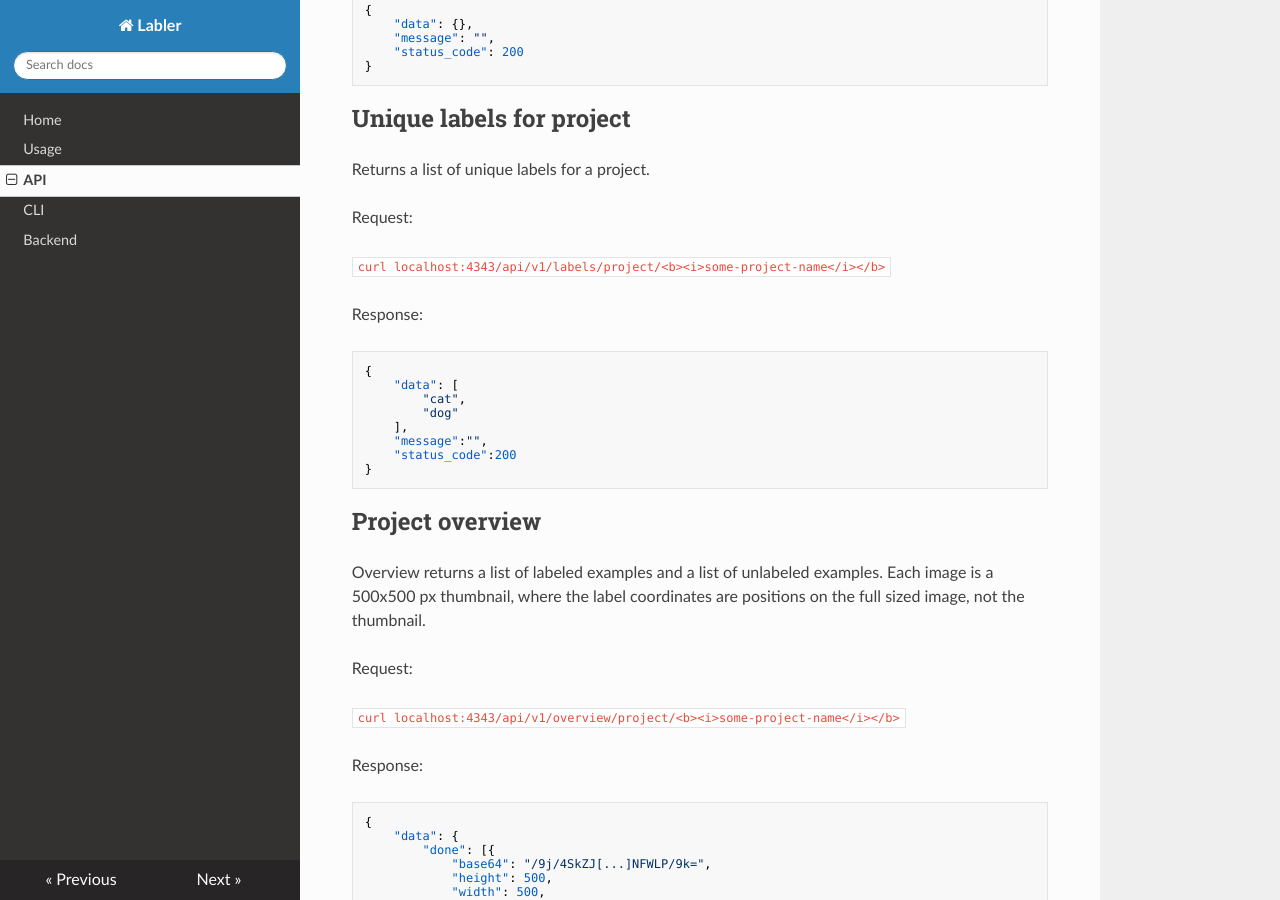
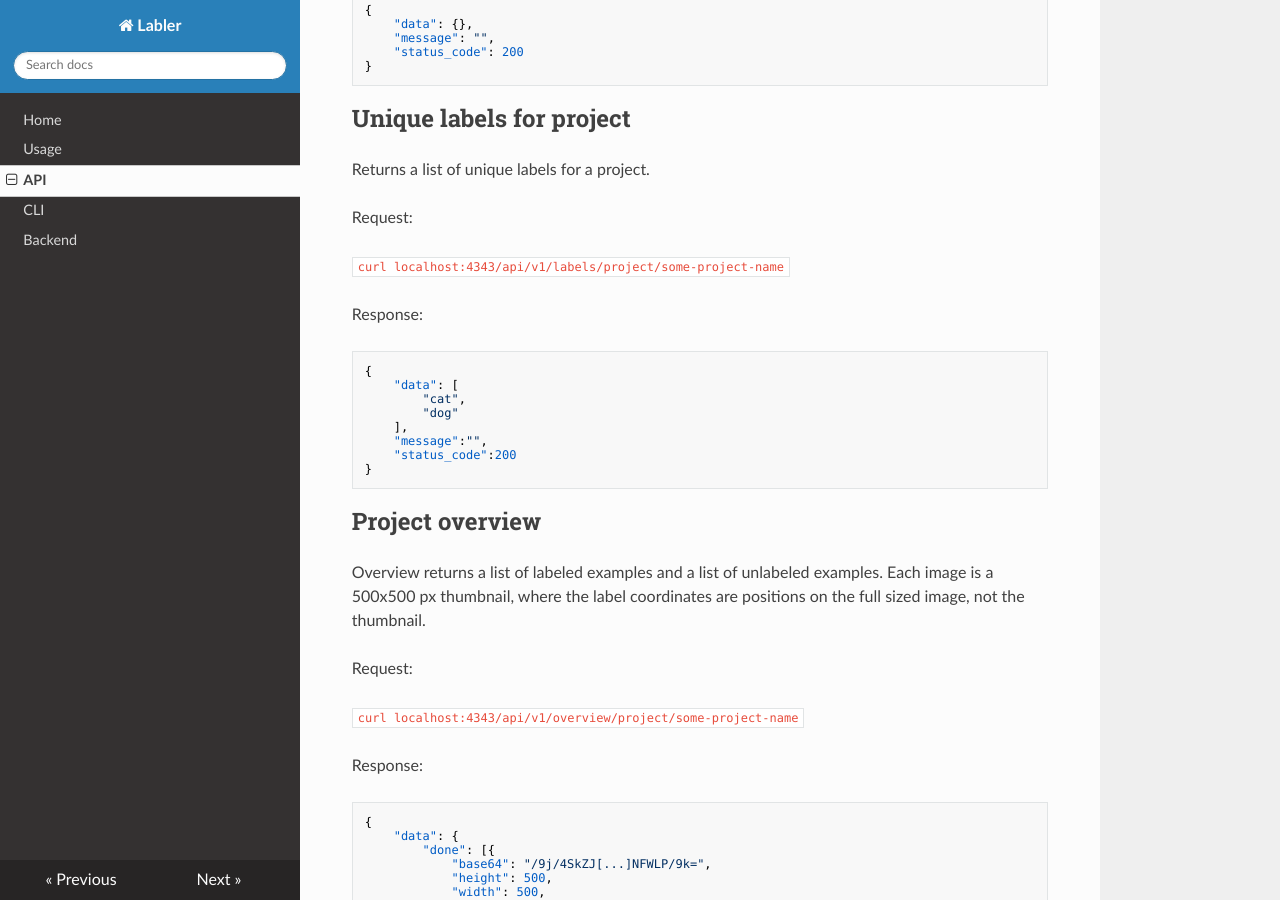
Before and after one commit to thenetcircle/coop-labler, an MkDocs documentation site: the page built from docs/md/api.md, in a window 1280 px wide and 900 px high, scrolled down 2262 px. Built offline with MkDocs 1.6.1, drawn with Linux system fonts in a browser that asks for light colours; nearby versions of some CDN libraries; some of the changed text lies outside the part shown.

Commit message:
remove html codes in code block

```diff
--- a/docs/md/api.md
+++ b/docs/md/api.md
@@ -31,7 +31,7 @@ will be returned (if there are any remaining unclaimed examples).
 
 Request:
 
-<code>curl localhost:4343/api/v1/claim/project/<b><i>some-project-name</i></b>/user/<b><i>a-user</i></b></code>
+<code>curl localhost:4343/api/v1/claim/project/some-project-name/user/<b><i>a-user</i></b></code>
 
 Response:
 
@@ -134,7 +134,7 @@ Returns a list of unique labels for a project.
 
 Request:
 
-`curl localhost:4343/api/v1/labels/project/<b><i>some-project-name</i></b>`
+`curl localhost:4343/api/v1/labels/project/some-project-name`
 
 Response:
 
@@ -156,7 +156,7 @@ thumbnail, where the label coordinates are positions on the full sized image, no
 
 Request:
 
-`curl localhost:4343/api/v1/overview/project/<b><i>some-project-name</i></b>`
+`curl localhost:4343/api/v1/overview/project/some-project-name`
 
 Response:
 
```
